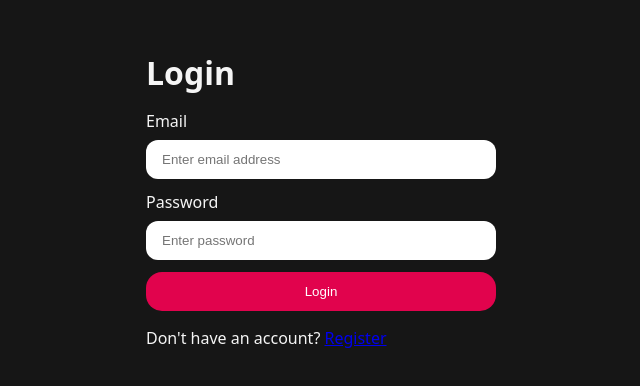
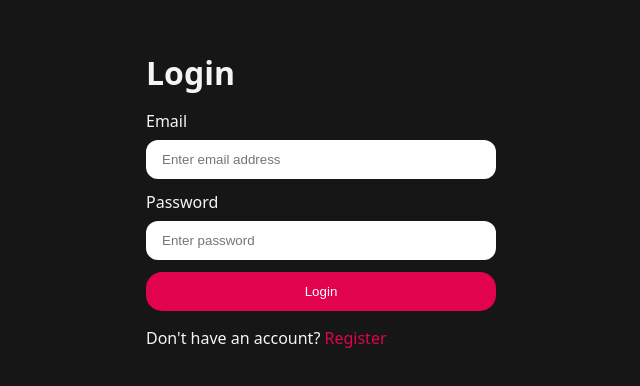
Before and after one commit to Chandangorain/Interview-prep, a React app in the folder Frontend/: page /login in a window 1280 px wide. Shown: the part 200-586 px from the top of the page, without its empty margins (319-959 px from the left). Built offline with nearby package versions, Linux system fonts and the light colour scheme; the HTML template or start-up script is replaced by a standard one.

Commit message:
colorset

```diff
--- a/Frontend/src/features/auth/auth.form.scss
+++ b/Frontend/src/features/auth/auth.form.scss
@@ -38,4 +38,9 @@ main{
             border-radius: 0.75rem;
         }
     }
+
+     a{
+        color: #e1034d;
+        text-decoration: none;
+    }
 }
```
